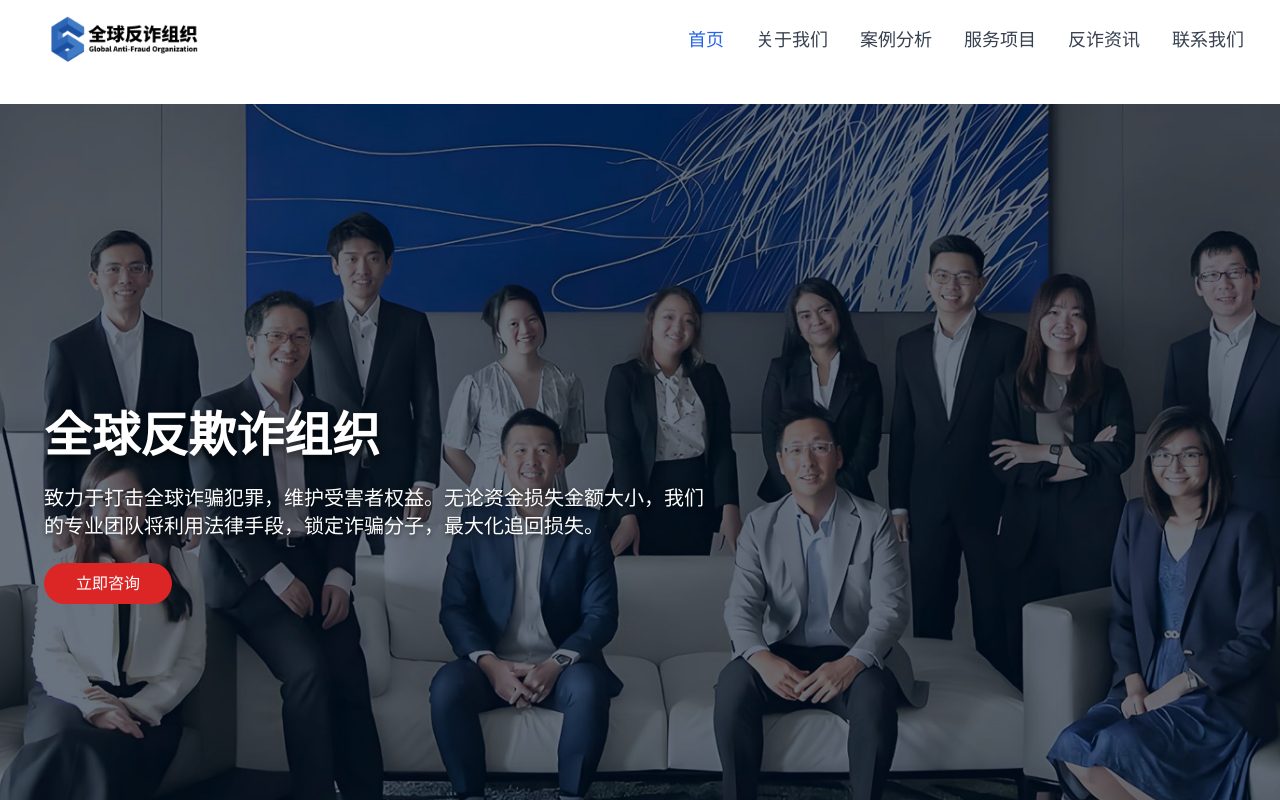
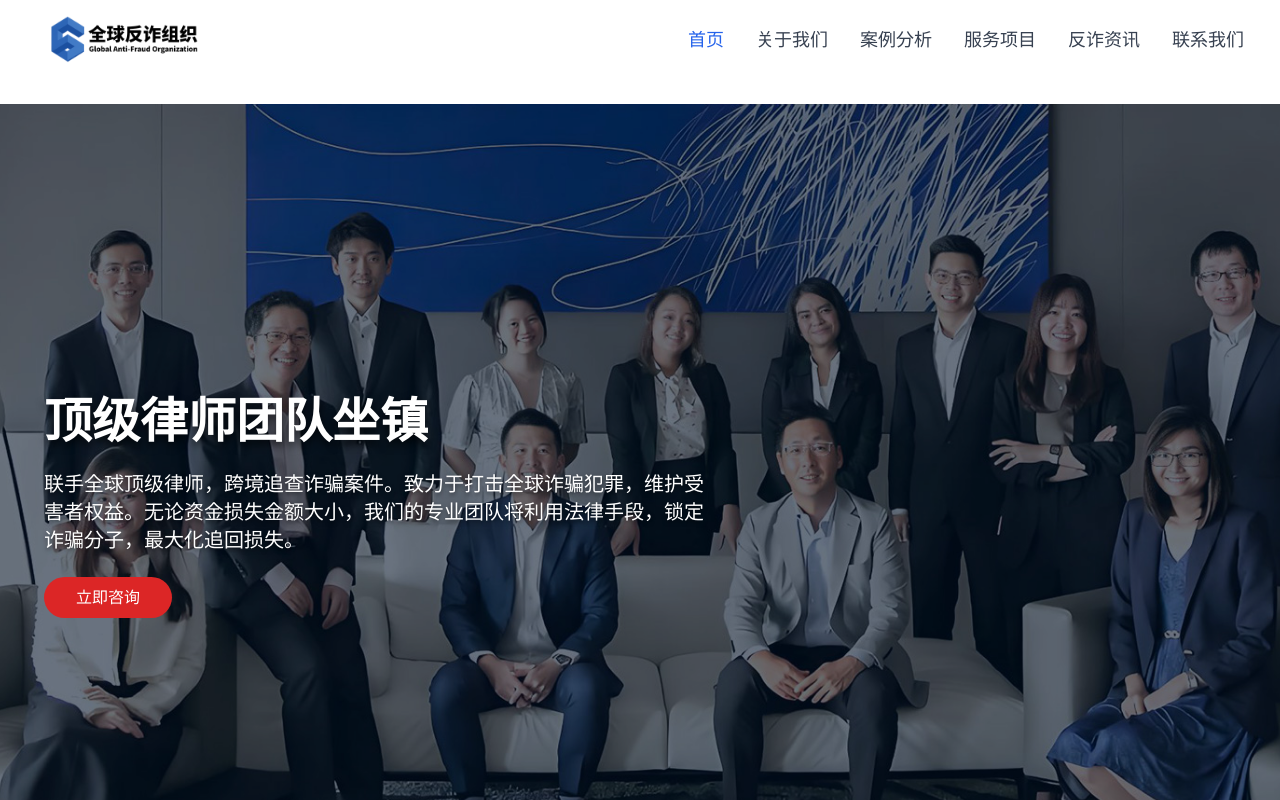
Before and after one commit to daji16868/qianduan, a React (Vite) app: page / in a window 1280 px wide. Shown: the top 800 px of the page. Built offline with nearby package versions, Linux system fonts and the light colour scheme.

Commit message:
Update Home.jsx

```diff
--- a/src/pages/Home.jsx
+++ b/src/pages/Home.jsx
@@ -69,10 +69,10 @@ const Home = () => {
         <div className="relative container mx-auto px-6 h-full flex items-center">
           <div className="max-w-2xl">
             <h1 className="text-5xl font-bold mb-6 text-shadow-lg">
-              全球反欺诈组织
+              顶级律师团队坐镇
             </h1>
             <p className="text-xl mb-8 text-shadow">
-              致力于打击全球诈骗犯罪，维护受害者权益。无论资金损失金额大小，我们的专业团队将利用法律手段，锁定诈骗分子，最大化追回损失。
+              联手全球顶级律师，跨境追查诈骗案件。致力于打击全球诈骗犯罪，维护受害者权益。无论资金损失金额大小，我们的专业团队将利用法律手段，锁定诈骗分子，最大化追回损失。
             </p>
             <Link
               to="/contact"
```
